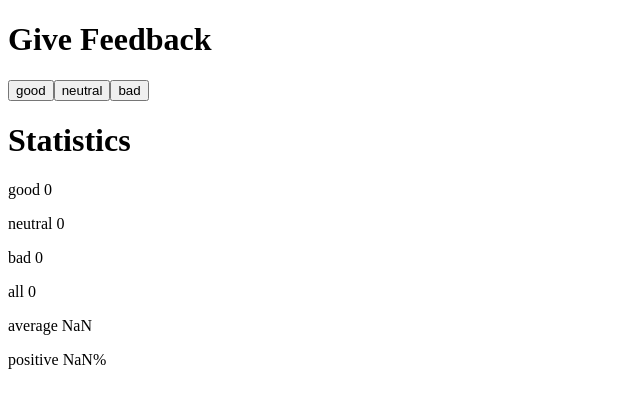
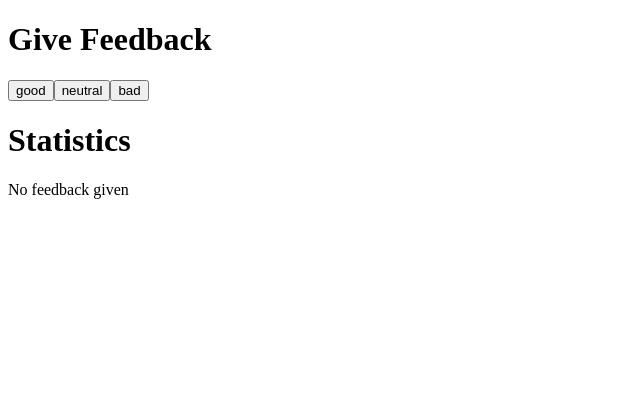
Before and after one commit to Anchorite1001/fso2022, a React (Create React App) app in the folder part1/unicafe/: page / in a window 1280 px wide. Shown: the top 408 px of the page, without its empty margins (0-640 px from the left). Built offline with nearby package versions, Linux system fonts and the light colour scheme.

Commit message:
part1 exercise 1.9

```diff
--- a/part1/unicafe/src/App.js
+++ b/part1/unicafe/src/App.js
@@ -1,6 +1,15 @@
 import { useState } from 'react';
 
-const Statistics = ({good, neutral, bad}) => (
+const Statistics = ({good, neutral, bad}) => {
+  if (good+neutral+bad === 0) {
+    return (
+      <div>
+        <h1>Statistics</h1>
+        <p>No feedback given</p>
+      </div>
+    )
+  }
+  return (
     <div>
       <h1>Statistics</h1>
       <p>good {good}</p>
@@ -11,6 +20,7 @@
       <p>positive {(good+neutral) / (good+neutral+bad) *100}%</p>
     </div>
   )
+}
 
 const App = () => {
   const [good, setGood] = useState(0)
```
